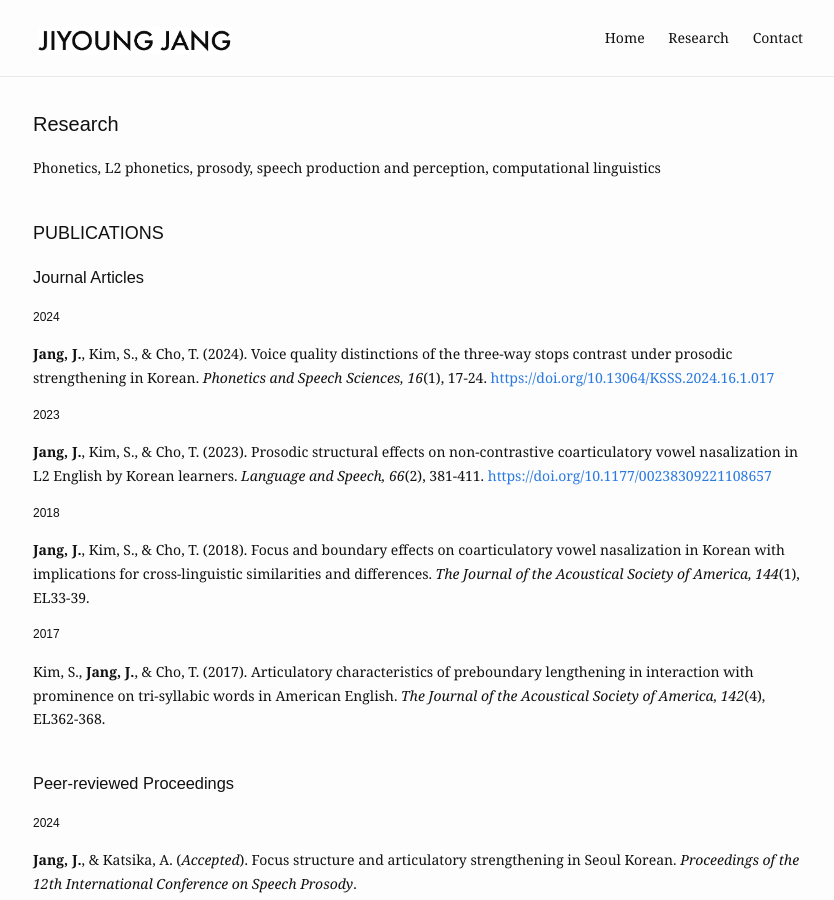
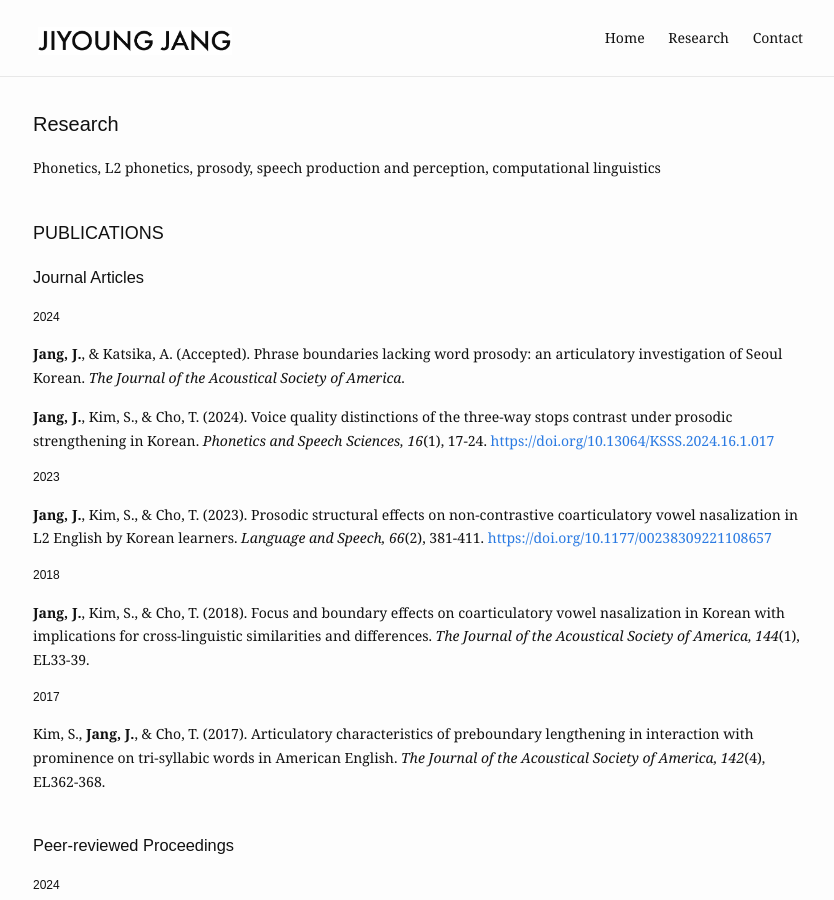
Before and after one commit to jiyoungj/jiyoungj.github.io, a Jekyll site: the page built from research.md, in a window 1280 px wide and 900 px high. Shown: the whole window, without its empty margins (222-1056 px from the left). Built offline with Jekyll 4.4.1, drawn with Linux system fonts in a browser that asks for light colours; some web fonts are replaced.

Commit message:
Update research.md

```diff
--- a/research.md
+++ b/research.md
@@ -13,6 +13,8 @@ Phonetics, L2 phonetics, prosody, speech production and perception, computationa
  <h3>Journal Articles</h3>
 
   <h4>2024</h4>
+
+   <b>Jang, J.</b>, & Katsika, A. (Accepted). Phrase boundaries lacking word prosody: an articulatory investigation of Seoul Korean. <em>The Journal of the Acoustical Society of America</em>.
 
    <b>Jang, J.</b>, Kim, S., & Cho, T. (2024). Voice quality distinctions of the three-way stops contrast under prosodic strengthening in Korean. <em>Phonetics and Speech Sciences, 16</em>(1), 17-24. <a href="https://doi.org/10.13064/KSSS.2024.16.1.017">https://doi.org/10.13064/KSSS.2024.16.1.017</a>
 
```
